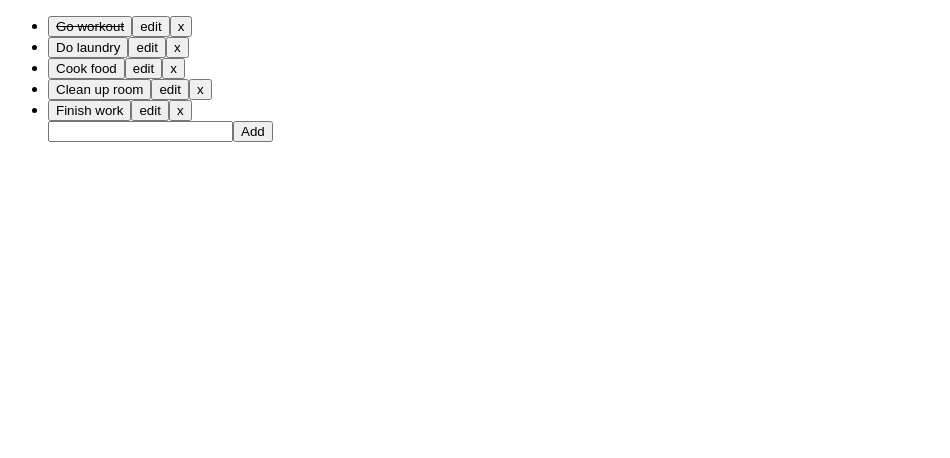
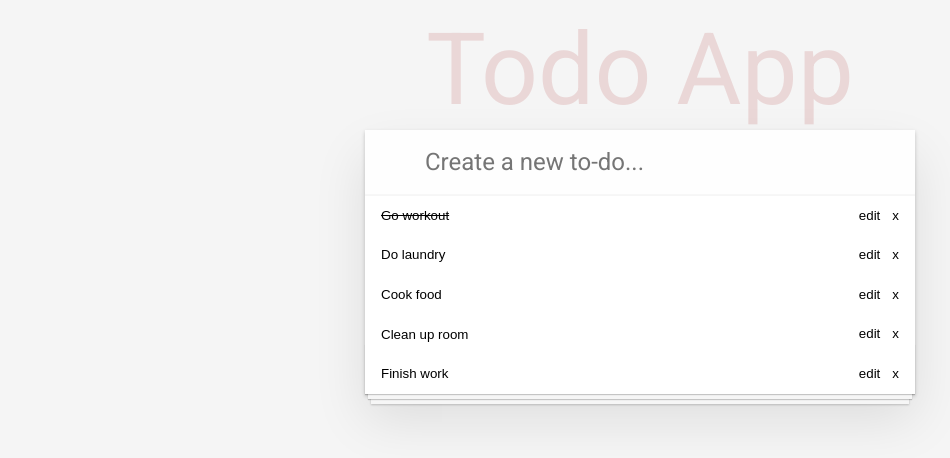
Before and after one commit to omamazainab/Todo-App-Vue.js, a Vue app: page / in a window 1280 px wide. Shown: the top 458 px of the page, without its empty margins (0-950 px from the left). Built offline with nearby package versions, Linux system fonts and the light colour scheme.

Commit message:
styling done

```diff
--- a/public/index.html
+++ b/public/index.html
@@ -5,6 +5,7 @@
     <meta http-equiv="X-UA-Compatible" content="IE=edge">
     <meta name="viewport" content="width=device-width,initial-scale=1.0">
     <link rel="icon" href="<%= BASE_URL %>favicon.ico">
+    <link href="https://fonts.googleapis.com/css2?family=Roboto&display=swap" rel="stylesheet">
     <title><%= htmlWebpackPlugin.options.title %></title>
   </head>
   <body>
--- a/src/App.vue
+++ b/src/App.vue
@@ -16,5 +16,21 @@ export default {
 
 };
 </script>
-<style>
+<style >
+*{
+  box-sizing: border-box;
+  margin: 0;
+}
+body{
+      font: 14px 'roboto';
+    line-height: 1.4em;
+    background: #f5f5f5;
+    color: #4d4d4d;
+    min-width: 230px;
+    max-width: 550px;
+    margin: 0 auto;
+    -webkit-font-smoothing: antialiased;
+    -moz-osx-font-smoothing: grayscale;
+    font-weight: 300;
+}
 </style>
--- a/src/components/AddTodo.vue
+++ b/src/components/AddTodo.vue
@@ -1,30 +1,44 @@
 <template>
-  <form @submit="addTodo">
-    <input type="text" v-model="title" />
-    <button type="submit">Add</button>
+  <form @submit.prevent="addTodo()">
+    <input class="new-todo no-focus" type="text" v-model="newTodo" placeholder="Create a new to-do..." />
   </form>
 </template>
 
 <script>
-
-
 export default {
   name: "AddTodo",
-  methods:{
-      addTodo(e){
-          e.preventDefault();
-
-          const newTodoObj = {
-            title: this.title,
-            completed: false
-          }
-
-          this.$emit('on-new-todo',newTodoObj);
-          this.title='';
+  data() {
+    return {
+      newTodo: "",
+    };
+  },
+  methods: {
+    addTodo() {
+      if (this.newTodo.length > 0) {
+        this.$emit("on-new-todo", { title: this.newTodo, completed: false });
       }
-  }
+      this.newTodo = "";
+    },
+  },
 };
 </script>
 
-<style>
+<style scoped>
+.new-todo {
+  padding: 16px 16px 16px 60px;
+  border: none;
+  background: rgba(0, 0, 0, 0.003);
+  box-shadow: inset 0 -2px 1px rgba(0, 0, 0, 0.03);
+  margin: 0;
+    width: 100%;
+    font-size: 24px;
+    font-family: inherit;
+    font-weight: inherit;
+    line-height: 1.4em;
+}
+
+.no-focus{
+  outline: none;
+  border: none;
+}
 </style>
--- a/src/components/TodoItem.vue
+++ b/src/components/TodoItem.vue
@@ -1,20 +1,21 @@
 <template>
-  <div>
-    <li>
+  <li class="todo-item">
     <button
+      class="btn flex-2"
       v-if="!isEditing"
       @click="$emit('on-toggle')"
       v-bind:class="{ 'completed': completed }"
     >
       <span>{{ title }}</span>
     </button>
-      <form v-else @submit.prevent="finishEditing()">
-        <input type="text" ref="newTodo" v-model="newTodoTitle" @blur="finishEditing()" />
+    <form v-else @submit.prevent="finishEditing()" class="flex-2">
+      <input type="text" ref="newTodo" v-model="newTodoTitle" @blur="finishEditing()" class="no-focus full-width" />
     </form>
-      <button class="edit" @click="startEditing()">edit</button>
-      <button class="delete" @click="$emit('on-delete')">x</button>
+    <div class="btn-container">
+      <button class="btn edit" @click="startEditing()">edit</button>
+    <button class="btn delete" @click="$emit('on-delete')">x</button>
+    </div>
     </li>
-  </div>
 </template>
 <script>
 export default {
@@ -36,12 +37,12 @@ export default {
     finishEditing() {
       this.isEditing = false;
       this.$emit("on-edit", this.newTodoTitle);
-    }
+    },
   },
   data() {
     return {
       isEditing: false,
-      newTodoTitle: ""
+      newTodoTitle: "",
     };
   },
 };
@@ -50,4 +51,35 @@ export default {
 .completed {
   text-decoration: line-through;
 }
+.btn {
+  background: transparent;
+  border: transparent;
+}
+.btn-container{
+  display: inline-block;
+}
+.todo-item{
+  display: flex;
+  justify-content: space-between;
+  padding: 10px;
+}
+
+.flex-2{
+  flex: 2;
+  text-align: left;
+}
+
+.full-width{
+  width: 100%;
+}
+
+button:focus{
+  outline: none;
+}
+
+.no-focus{
+  outline: none;
+  border: none;
+}
+
 </style>
--- a/src/components/Todos.vue
+++ b/src/components/Todos.vue
@@ -1,6 +1,8 @@
 <template>
-  <div>
-    <ul>
+  <div class="text-center todo-app">
+    <h1>Todo App</h1>
+    <ul class="todo-list">
+      <AddTodo @on-new-todo="addTodo($event)" />
       <TodoItem
         v-for="(todo,index) in todos"
         :key="index"
@@ -10,7 +12,6 @@
         @on-delete="deleteTodo(todo)"
         @on-edit="editTodo(todo,$event)"
       />
-      <AddTodo @on-new-todo="addTodo($event)" />
     </ul>
   </div>
 </template>
@@ -62,12 +63,45 @@ export default {
     deleteTodo(deletedTodo) {
       this.todos = this.todos.filter((todo) => todo !== deletedTodo);
     },
-    editTodo(todo,title){
-        todo.title = title;
-    }
+    editTodo(todo, title) {
+      todo.title = title;
+    },
   },
 };
 </script>
 
-<style>
+<style scoped>
+.todo-app {
+  background: #fff;
+  margin: 130px 0 40px 0;
+  position: relative;
+  box-shadow: 0 2px 4px 0 rgba(0, 0, 0, 0.2), 0 25px 50px 0 rgba(0, 0, 0, 0.1);
+}
+.todo-app > h1 {
+  position: absolute;
+  top: -70px;
+  width: 100%;
+  font-size: 100px;
+  font-weight: 100;
+  text-align: center;
+  color: rgba(175, 47, 47, 0.15);
+  text-rendering: optimizeLegibility;
+  font-family: "roboto";
+}
+.todo-list {
+  margin: 0;
+  padding: 0;
+  list-style: none;
+}
+.todo-app::before{
+
+    content: '';
+    position: absolute;
+    right: 0;
+    bottom: 0;
+    left: 0;
+    height: 50px;
+    overflow: hidden;
+    box-shadow: 0 1px 1px rgba(0, 0, 0, 0.2), 0 8px 0 -3px #f6f6f6, 0 9px 1px -3px rgba(0, 0, 0, 0.2), 0 16px 0 -6px #f6f6f6, 0 17px 2px -6px rgba(0, 0, 0, 0.2);
+}
 </style>
```
Lines whose indentation alone changed are shown as unchanged.
